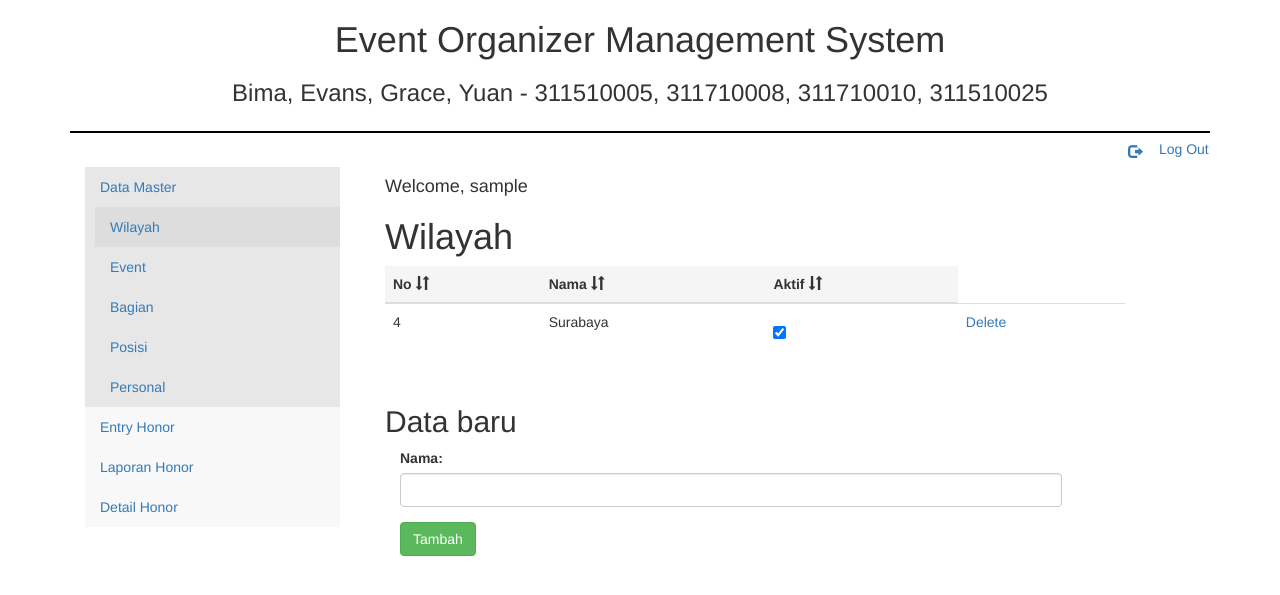
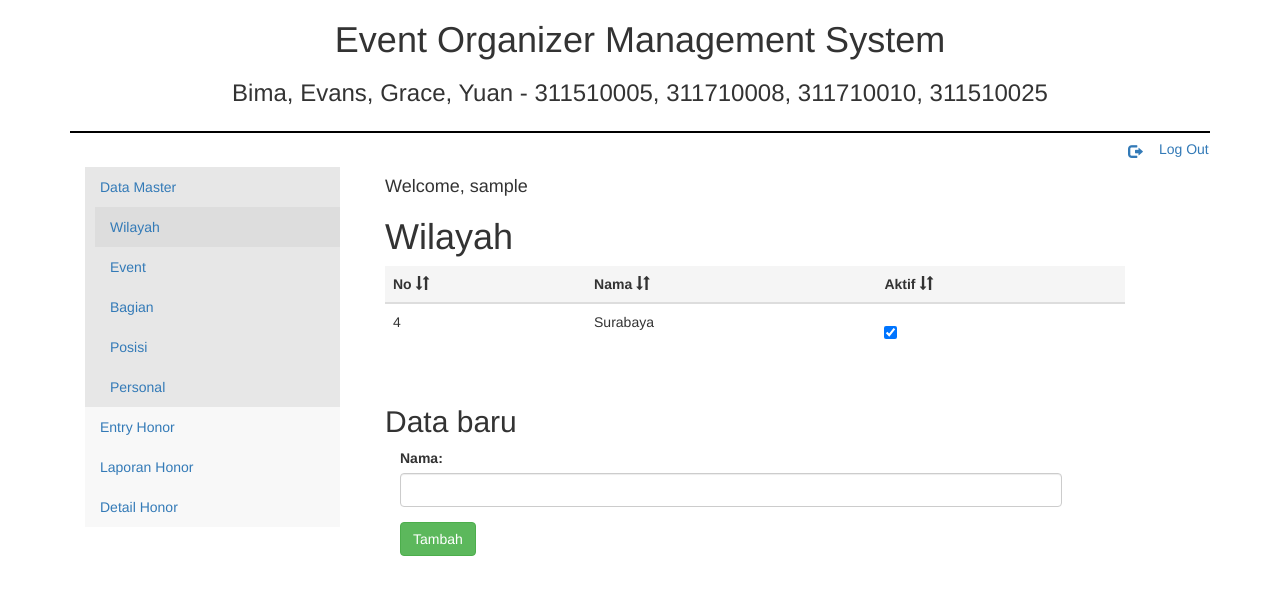
Before and after one commit to GraceMelody/event-organizer, a PHP site: page /wilayah.php in a window 1280 px wide. Shown: the top 595 px of the page. Run offline with PHP 8.4, Linux system fonts and the light colour scheme; the visitor is signed in with stand-in values (Sample User, id 1); data comes from the database, SQL or seed files in the repository; a stand-in replaces the project's code that opens the database connection; some libraries are stand-ins or nearby versions.

Commit message:
Removes delete

```diff
--- a/wilayah.php
+++ b/wilayah.php
@@ -41,9 +41,6 @@
           <div class="checkbox">
             <label><input type="checkbox" <?php echo $aktif ? "checked" : "" ?> data-id="<?php echo $id ?>"></label>
           </div>
-        </td>
-        <td>
-          <a href="#">Delete</a>
         </td>
        </tr>
 
```
